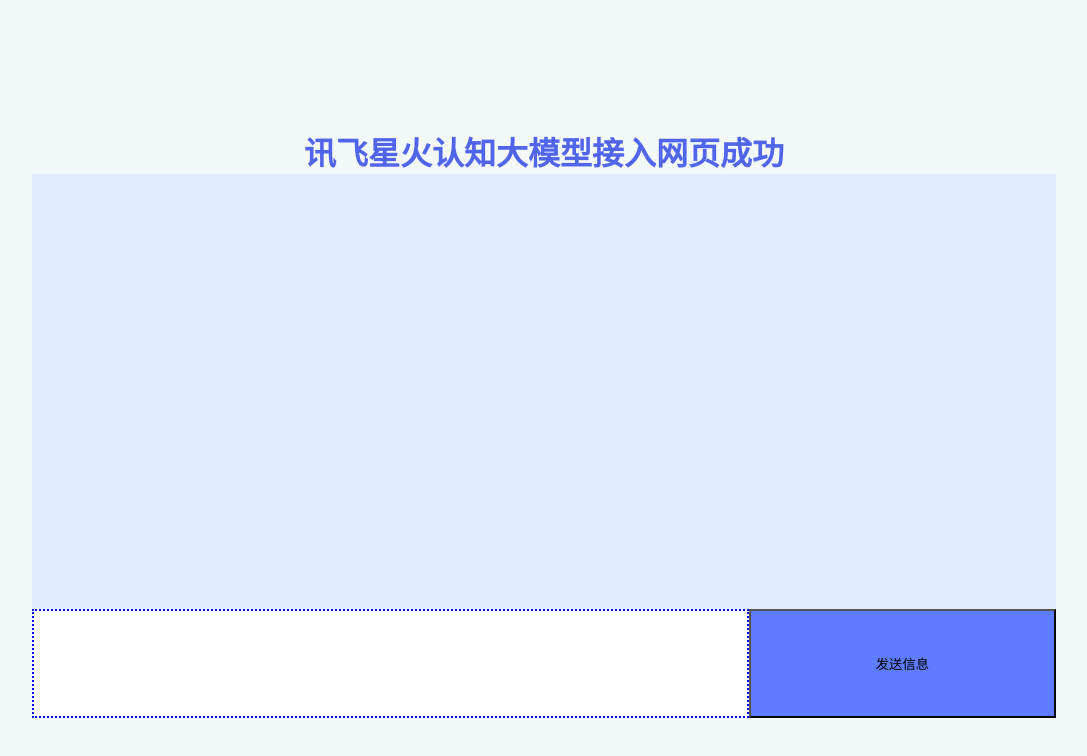
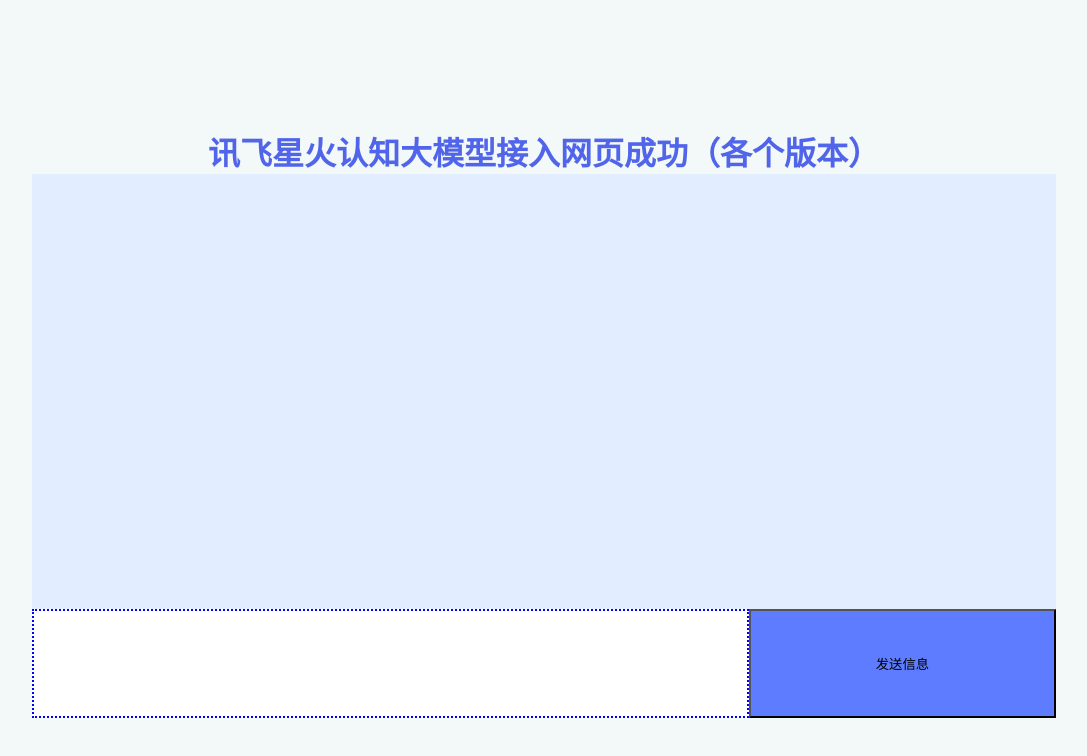
Before and after one commit to zou-hong-run/xinghuo, a website built with Vite: page index.html in a window 1280 px wide. Shown: the whole page, without its empty margins (96-1183 px from the left). Built offline with nearby package versions, Linux system fonts and the light colour scheme.

Commit message:
chore: 干点杂活

```diff
--- a/index.html
+++ b/index.html
@@ -75,7 +75,7 @@
   </head>
 
   <body>
-    <h1>讯飞星火认知大模型接入网页成功</h1>
+    <h1>讯飞星火认知大模型接入网页成功（各个版本）</h1>
     <div id="results">
       <div id="result"></div>
     </div>
```
Also changed, not shown: 1 other file.
